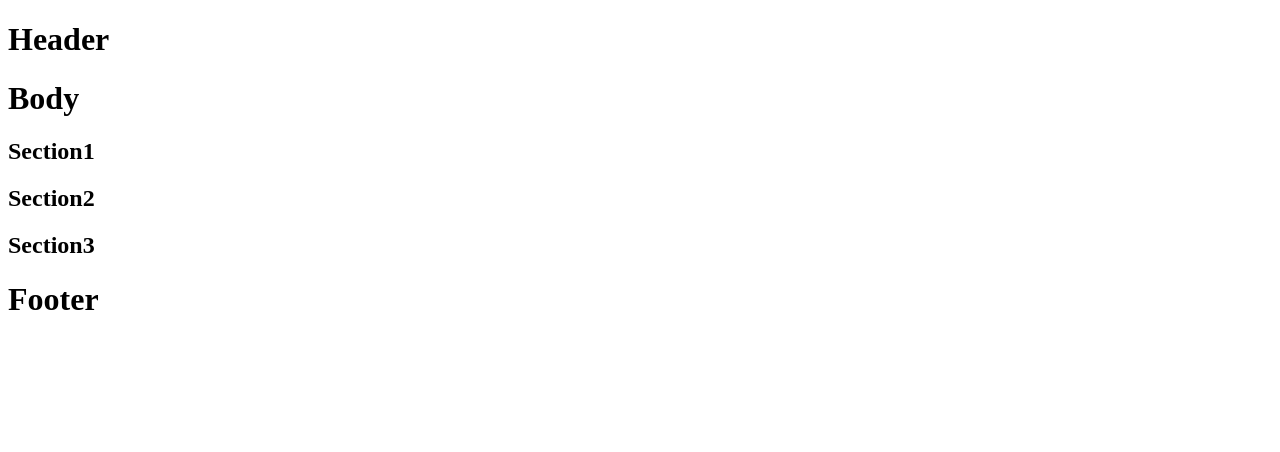
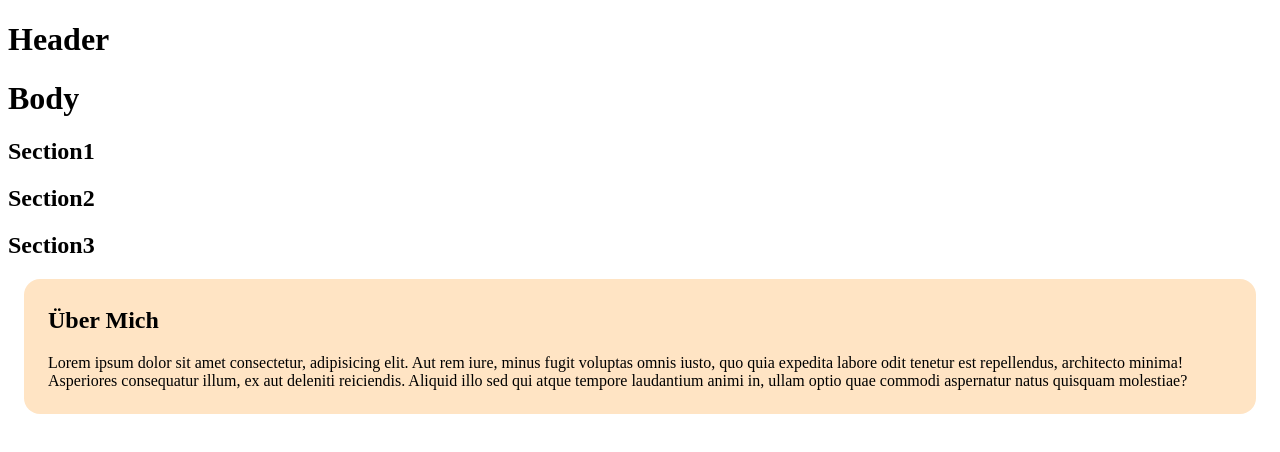
Before and after one commit to rtrippel/ReDI-SCRUM, a React (Vite) app: page / in a window 1280 px wide. Shown: the top 452 px of the page. Built offline with nearby package versions, Linux system fonts and the light colour scheme.

Commit message:
Footer finished

```diff
--- a/src/App.css
+++ b/src/App.css
@@ -0,0 +1,9 @@
+.footer1 {
+    background-color: #FFE4C4;
+    margin: 1rem;
+    border-radius: 1rem;
+  }
+  .footer2 {
+    margin: 1rem;
+    padding: 0.5rem;
+  }
--- a/src/Footer.jsx
+++ b/src/Footer.jsx
@@ -2,7 +2,20 @@ function Footer() {
 
   return (
     <>
-    <h1>Footer</h1>
+    {/* <h1>Footer</h1> */}
+    <footer className="footer1">
+      <div className="footer2">
+        <h2>Über Mich</h2>
+        <p>
+          Lorem ipsum dolor sit amet consectetur, adipisicing elit. Aut rem
+          iure, minus fugit voluptas omnis iusto, quo quia expedita labore odit
+          tenetur est repellendus, architecto minima! Asperiores consequatur
+          illum, ex aut deleniti reiciendis. Aliquid illo sed qui atque tempore
+          laudantium animi in, ullam optio quae commodi aspernatur natus
+          quisquam molestiae?
+        </p>
+      </div>
+    </footer>
     </>
   )
 }
```
